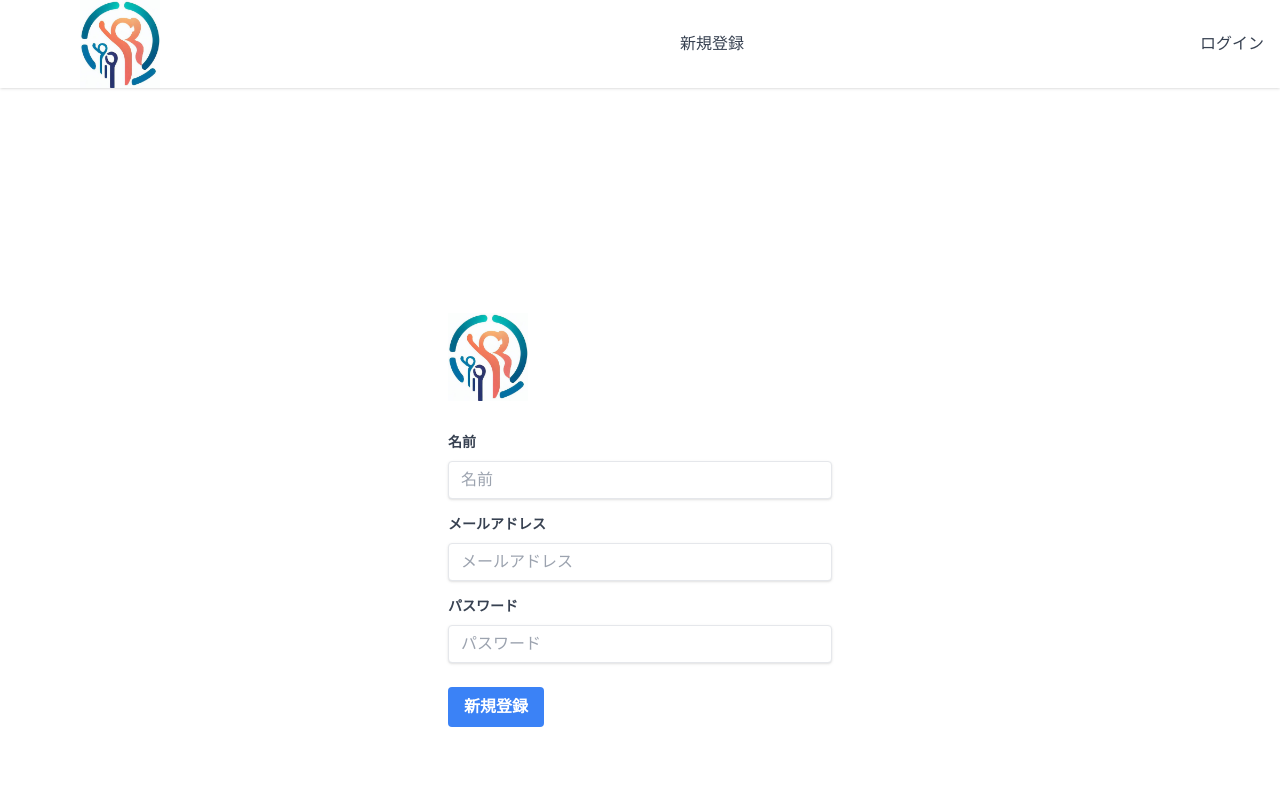
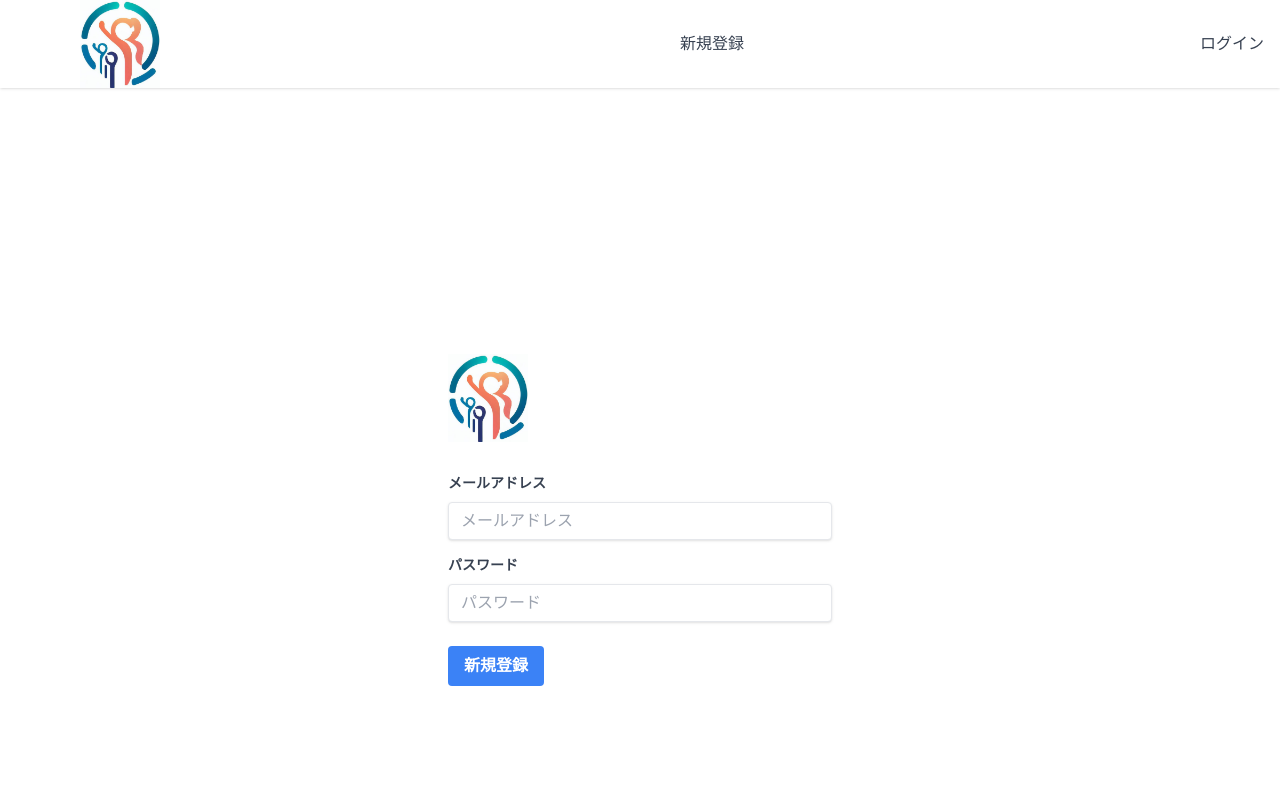
Before and after one commit to ryosuke-horie/mits-sikaku-v2-frontend, a Next.js app: page /signup in a window 1280 px wide. Shown: the top 800 px of the page. Built offline with nearby package versions, Linux system fonts and the light colour scheme; no server answers.

Commit message:
signupから名前を削除

```diff
--- a/src/app/signup/page.tsx
+++ b/src/app/signup/page.tsx
@@ -7,7 +7,6 @@ import logoImage from "/public/logo.jpg";
 export default function SignupPage(): JSX.Element {
   const router = useRouter();
 
-  const [name, setName] = useState("");
   const [email, setEmail] = useState("");
   const [password, setPassword] = useState("");
 
@@ -17,7 +16,6 @@ export default function SignupPage(): JSX.Element {
     e.preventDefault();
 
     const formData = new FormData();
-    formData.append("name", name);
     formData.append("email", email);
     formData.append("password", password);
 
@@ -30,7 +28,6 @@ export default function SignupPage(): JSX.Element {
       if (response.ok) {
         // 登録成功時の処理
         alert("新規登録が完了しました。");
-        setName("");
         setEmail("");
         setPassword("");
 
@@ -52,19 +49,6 @@ export default function SignupPage(): JSX.Element {
           <Image src={logoImage} alt="logo" width={80} height={80} />
         </div>
         <form onSubmit={handleSubmit}>
-          <div className="mb-4">
-            <label className="block text-gray-700 text-sm font-bold mb-2">
-              名前
-            </label>
-            <input
-              type="text"
-              className="shadow appearance-none border rounded w-full py-2 px-3 text-gray-700 leading-tight focus:outline-none focus:shadow-outline"
-              placeholder="名前"
-              value={name}
-              onChange={(e) => setName(e.target.value)}
-              required
-            />
-          </div>
           <div className="mb-4">
             <label className="block text-gray-700 text-sm font-bold mb-2">
               メールアドレス
```
